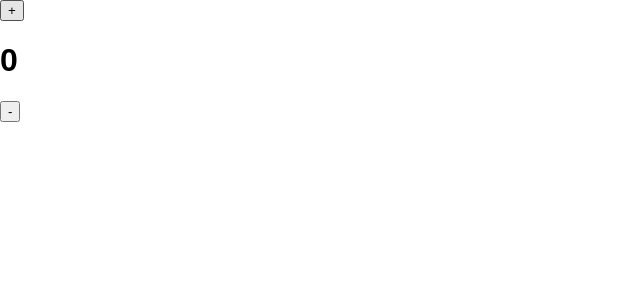
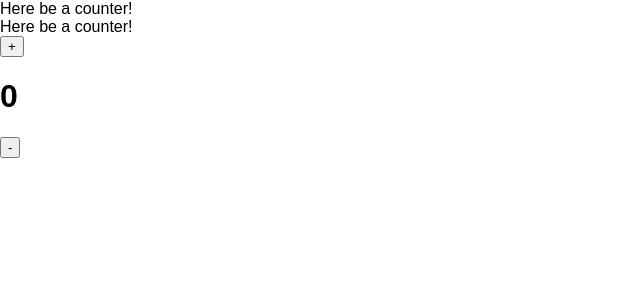
Before and after one commit to snmanning/magic-react-counter, a React (Create React App) app: page / in a window 1280 px wide. Shown: the top 300 px of the page, without its empty margins (0-640 px from the left). Built offline with nearby package versions, Linux system fonts and the light colour scheme.

Commit message:
Created a counter component and added it to the app

```diff
--- a/src/App.js
+++ b/src/App.js
@@ -1,5 +1,6 @@
 import React, { Component } from 'react';
 import './App.css';
+import Counter from './Counter';
 
 class App extends Component {
     constructor(props) {
@@ -24,6 +25,8 @@ class App extends Component {
   render() {
     return (
       <div>
+        <Counter />
+        <Counter />
         <button onClick={this.increment.bind(this)}>+</button>
         <h1>{this.state.count}</h1>
         <button onClick={this.decrement.bind(this)}>-</button>
--- /dev/null
+++ b/src/Counter.js
@@ -0,0 +1,11 @@
+import React, { Component } from 'react'
+
+class Counter extends Component {
+    render () {
+        return (
+            <div> Here be a counter! </div>
+                )
+    }
+}
+
+export default Counter
```
